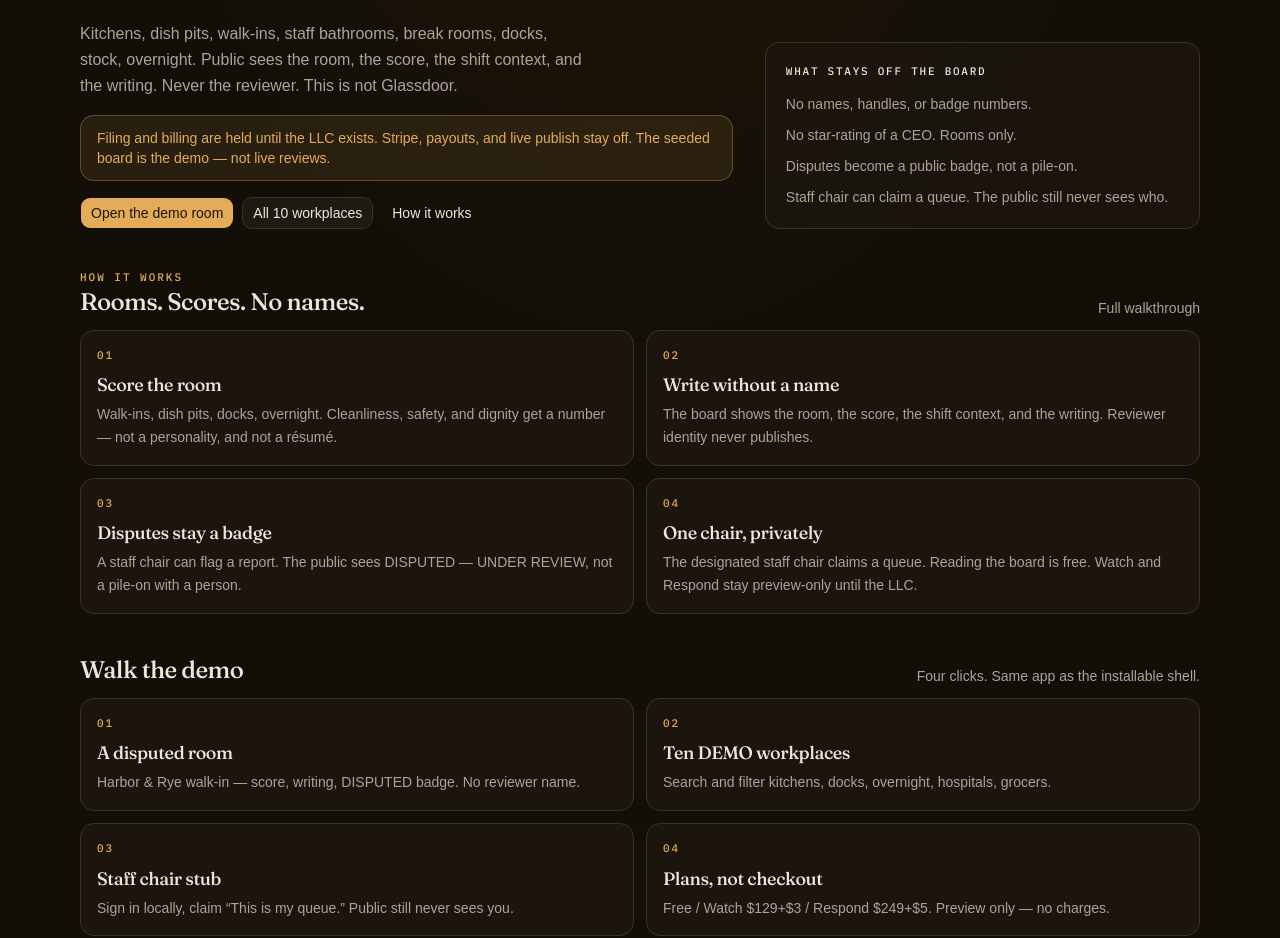
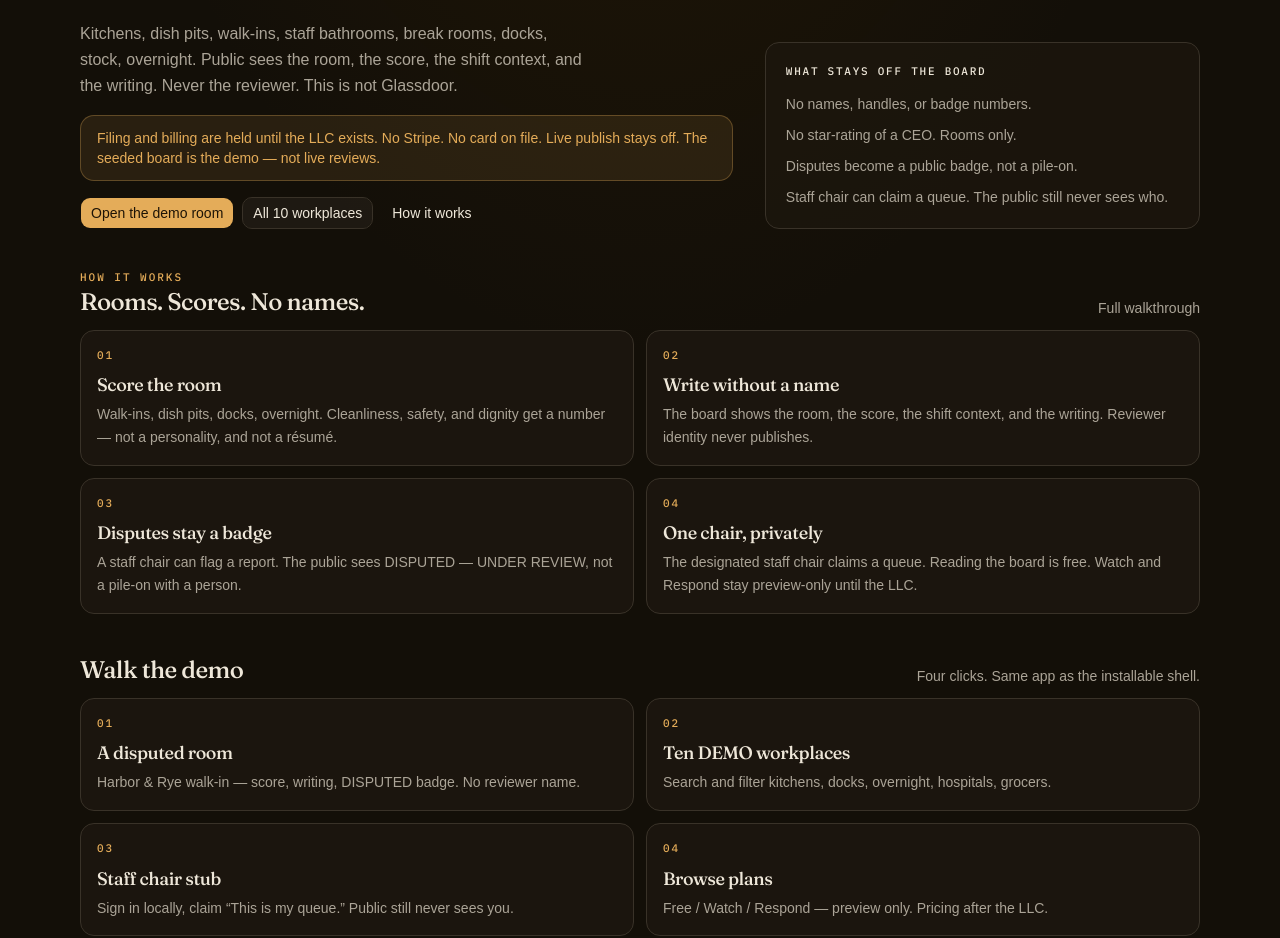
Before and after one commit to sallmidas/in-the-back, a React (Vite) app: page /staff in a window 1280 px wide. Shown: the part 254-1192 px from the top of the page. Built offline with nearby package versions, Linux system fonts and the light colour scheme; what @capacitor/core would draw is missing.

Commit message:
LLC-first Plans pass: preview badge, no-sell CTAs
Preview-only badge and subhead on Plans; Claim chair CTAs; footnote
blocks Stripe/card. Hold notice and footer drop payouts sell language;
EmptyState Browse plans stays on /plans.

```diff
--- a/src/components/layout/AppShell.tsx
+++ b/src/components/layout/AppShell.tsx
@@ -123,8 +123,8 @@ export function AppShell({ children }: { children: ReactNode }) {
         </div>
         <Separator />
         <p className="mx-auto max-w-6xl px-4 py-4 text-xs text-muted-foreground">
-          LLC first. No Stripe, no payouts, no live publish until then. Pay-on-publish is the
-          intended model after that — not billed in this demo.
+          LLC first. No Stripe. No card on file. No live publish until then. Looking at plans
+          costs nothing.
         </p>
       </footer>
     </div>
--- a/src/components/layout/HoldNotice.tsx
+++ b/src/components/layout/HoldNotice.tsx
@@ -6,8 +6,8 @@ export function HoldNotice({ className = "" }: { className?: string }) {
     <p
       className={`rounded-xl border border-primary/30 bg-primary/10 px-4 py-3 text-sm text-primary ${className}`}
     >
-      Filing and billing are held until the LLC exists. Stripe, payouts, and live publish stay
-      off.
+      Filing and billing are held until the LLC exists. No Stripe. No card on file. Live
+      publish stays off.
       {isDemoSeedEnabled()
         ? " The seeded board is the demo — not live reviews."
         : " Demo seed is off, so the catalog is the empty launch state."}
@@ -38,8 +38,8 @@ export function DemoWalk() {
     {
       n: "04",
       to: "/plans",
-      title: "Plans, not checkout",
-      body: "Free / Watch $129+$3 / Respond $249+$5. Preview only — no charges.",
+      title: "Browse plans",
+      body: "Free / Watch / Respond — preview only. Pricing after the LLC.",
     },
   ]
 
--- a/src/data/plans.ts
+++ b/src/data/plans.ts
@@ -31,7 +31,7 @@ export const PLANS: Plan[] = [
     name: "Watch",
     monthly: 129,
     perReport: 3,
-    tagline: "$129 / month + $3 per published report — preview only, no checkout",
+    tagline: "Watch the queue — numbers shown for later; nothing bills now",
     audience: "Operators who need to see volume, not argue it",
     features: [
       "Everything on Free",
@@ -45,13 +45,13 @@ export const PLANS: Plan[] = [
     name: "Respond",
     monthly: 249,
     perReport: 5,
-    tagline: "$249 / month + $5 per published report — preview only, no checkout",
+    tagline: "Claim chair + dispute badge — numbers shown for later; nothing bills now",
     audience: "The staff chair who will answer for the rooms",
     features: [
       "Everything on Watch",
       "Official replies (not implemented yet)",
       "Dispute a report into UNDER REVIEW (badge lives; filing is a stub)",
     ],
-    missing: ["Held until LLC", "No Stripe", "Pay-on-publish not billed"],
+    missing: ["Held until LLC", "No Stripe", "No card on file"],
   },
 ]
--- a/src/pages/HowItWorksPage.tsx
+++ b/src/pages/HowItWorksPage.tsx
@@ -91,7 +91,7 @@ export function HowItWorksPage() {
             <li>Reviewer name, handle, email, badge, or login.</li>
             <li>Staff chair identity, even after they claim a queue.</li>
             <li>Hiring copy, résumés, or “rate my boss.”</li>
-            <li>Live filing, Stripe, and payouts — held until the LLC exists.</li>
+            <li>Live filing and Stripe — held until the LLC exists. No card on file.</li>
           </ul>
         </div>
       </section>
--- a/src/pages/PlansPage.tsx
+++ b/src/pages/PlansPage.tsx
@@ -17,13 +17,15 @@ export function PlansPage() {
   return (
     <div className="space-y-8">
       <header className="space-y-3">
-        <p className="font-mono text-[11px] tracking-[0.2em] text-primary uppercase">
-          Operator plans
-        </p>
+        <div className="flex flex-wrap items-center gap-2">
+          <p className="font-mono text-[11px] tracking-[0.2em] text-primary uppercase">
+            Operator plans
+          </p>
+          <Badge variant="outline">Preview only — no checkout yet</Badge>
+        </div>
         <h1 className="font-heading text-4xl tracking-tight">Free, Watch, Respond</h1>
         <p className="max-w-2xl text-muted-foreground">
-          Reading the board is free. Watch and Respond are for the staff chair. Nothing here
-          charges a card.
+          Pricing ships after In the Back LLC. Looking now costs nothing.
         </p>
         <HoldNotice />
       </header>
@@ -71,13 +73,17 @@ export function PlansPage() {
                 variant={plan.id === "free" ? "outline" : "default"}
               >
                 <Link to={plan.id === "free" ? "/workplaces" : "/staff"}>
-                  {plan.id === "free" ? "Read the board" : "Preview staff queue"}
+                  {plan.id === "free" ? "Read the board" : "Claim chair"}
                 </Link>
               </Button>
             </CardFooter>
           </Card>
         ))}
       </div>
+
+      <p className="text-xs text-muted-foreground">
+        No Stripe. No payouts. No card on file.
+      </p>
     </div>
   )
 }
```
